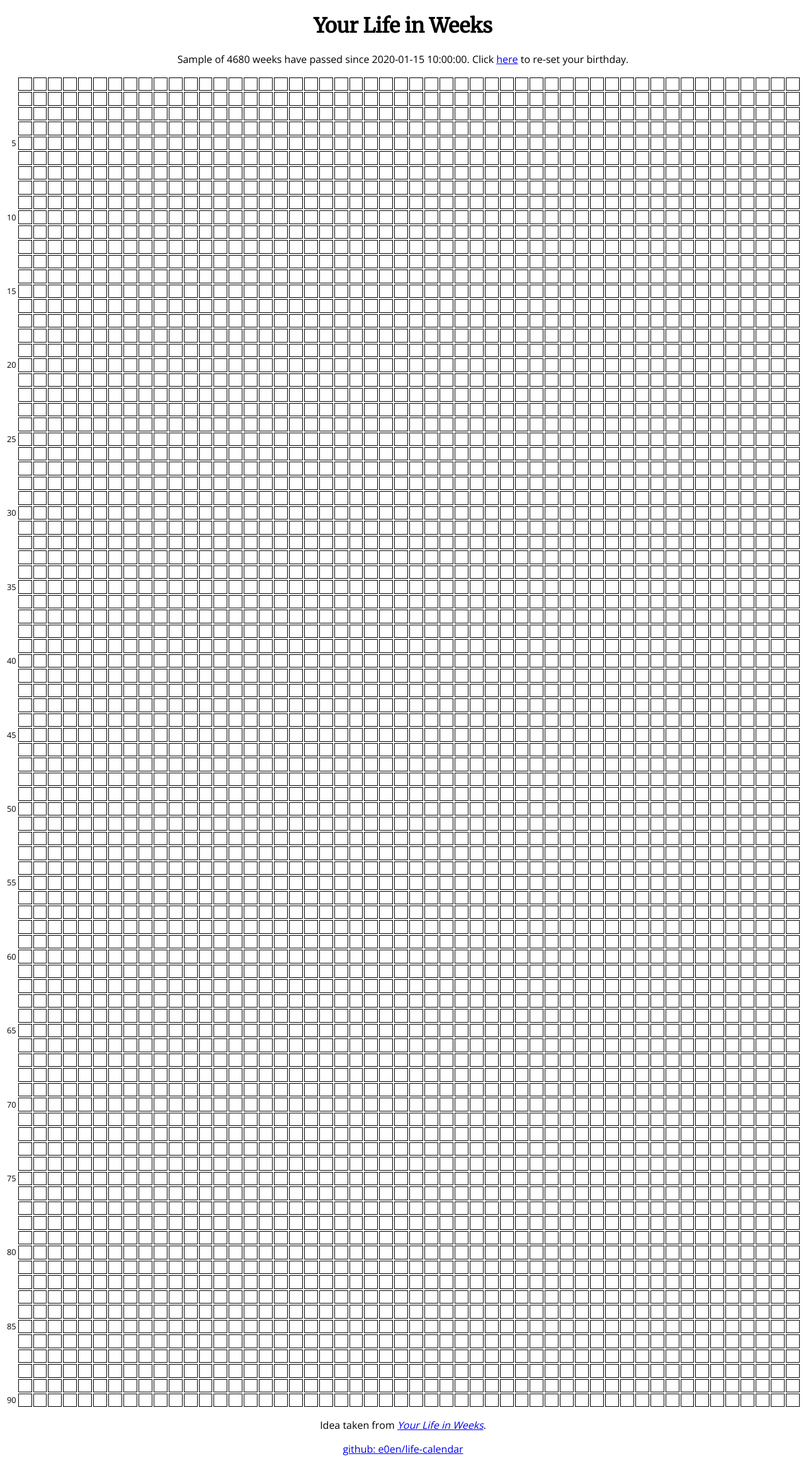
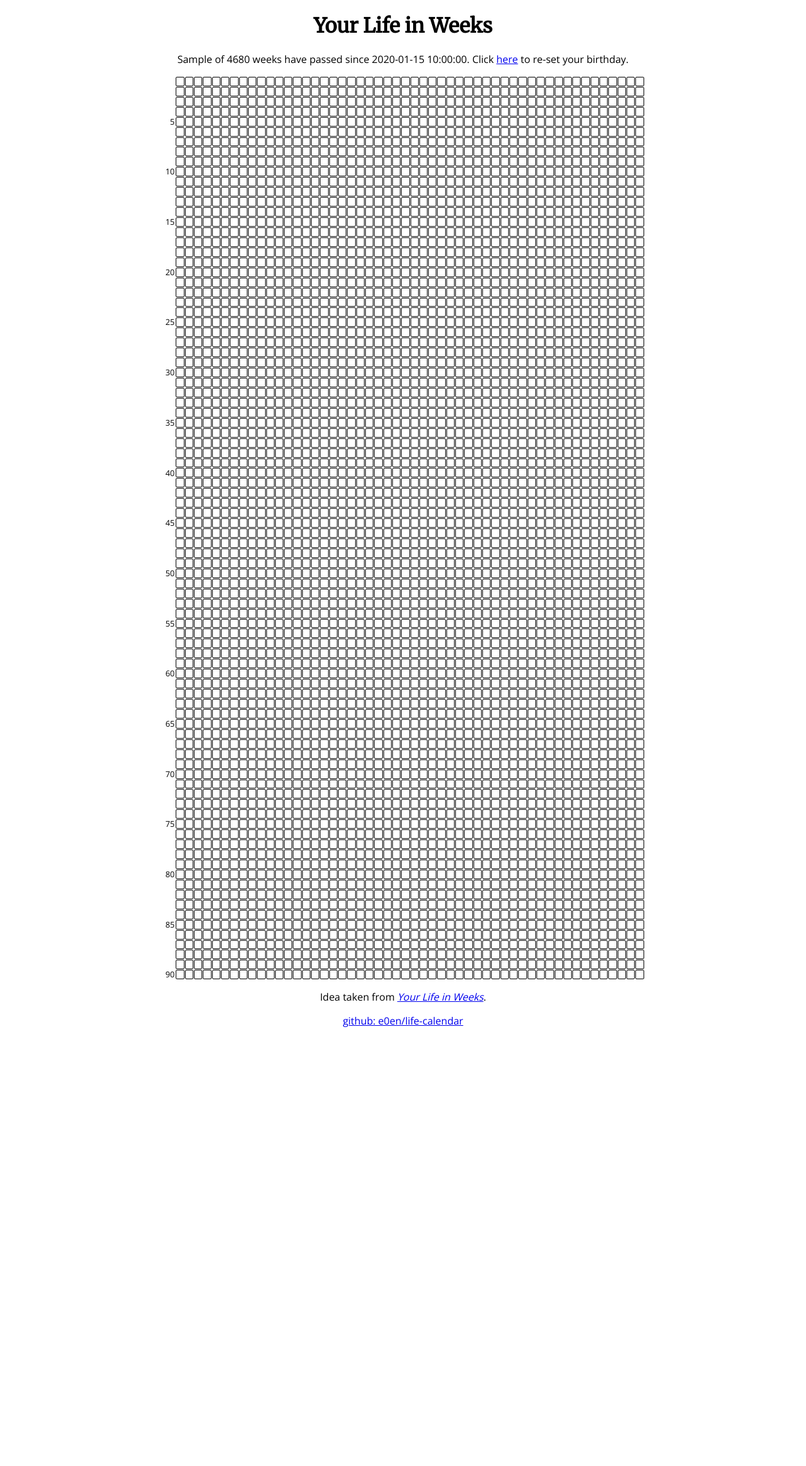
Before and after one commit to e0en/life-calendar, a Flask app: template templates/index.html in a window 1280 px wide. Shown: the whole page at 63% size. After the commit the page ends 1631 px from the top, so only its background shows below. Run offline with Flask 2, Linux system fonts and the light colour scheme; the template is opened without the code that fills it: most values are stand-ins (such as "Sample title", 1, 10 or a date in 2020).

Commit message:
Tweak calendar markup and style

```diff
--- a/static/screen.css
+++ b/static/screen.css
@@ -6,6 +6,7 @@ body {
 
 #wrapper {
   margin: 0 auto;
+  max-width: 768px;
 }
 
 h1 {
@@ -16,7 +17,7 @@ table {
   box-sizing: border-box;
   margin: 0;
   padding: 0;
-  border-spacing: calc(12vw / 53);
+  border-spacing: 1px;
   width: 100%;
   font-size: 1vw;
   line-height: 1vw;
@@ -26,15 +27,19 @@ table {
 tr {
   margin: 0;
   padding: 0;
-  height: calc(1vw + calc(36vw / 53));
+}
+
+td.year-label {
+  width: 3%;
 }
 
 td.week {
-  width: calc(1vw + calc(36vw / 53));
+  box-sizing: border-box;
   margin: 0;
-  padding: 0;
+  padding-bottom: calc(97% / 52 / 1.2);
   background: white;
   border: 1px black solid;
+  border-radius: 2px;
   overflow: hidden;
 }
 
--- a/templates/index.html
+++ b/templates/index.html
@@ -36,7 +36,7 @@
     <table>
       {% for y in range(1, 91) %}
       <tr>
-        <td>
+        <td class="year-label">
           {% if y % 5 == 0 %}{{ y }}{% endif %}
         </td>
         {% for w in range(52) %}
```
